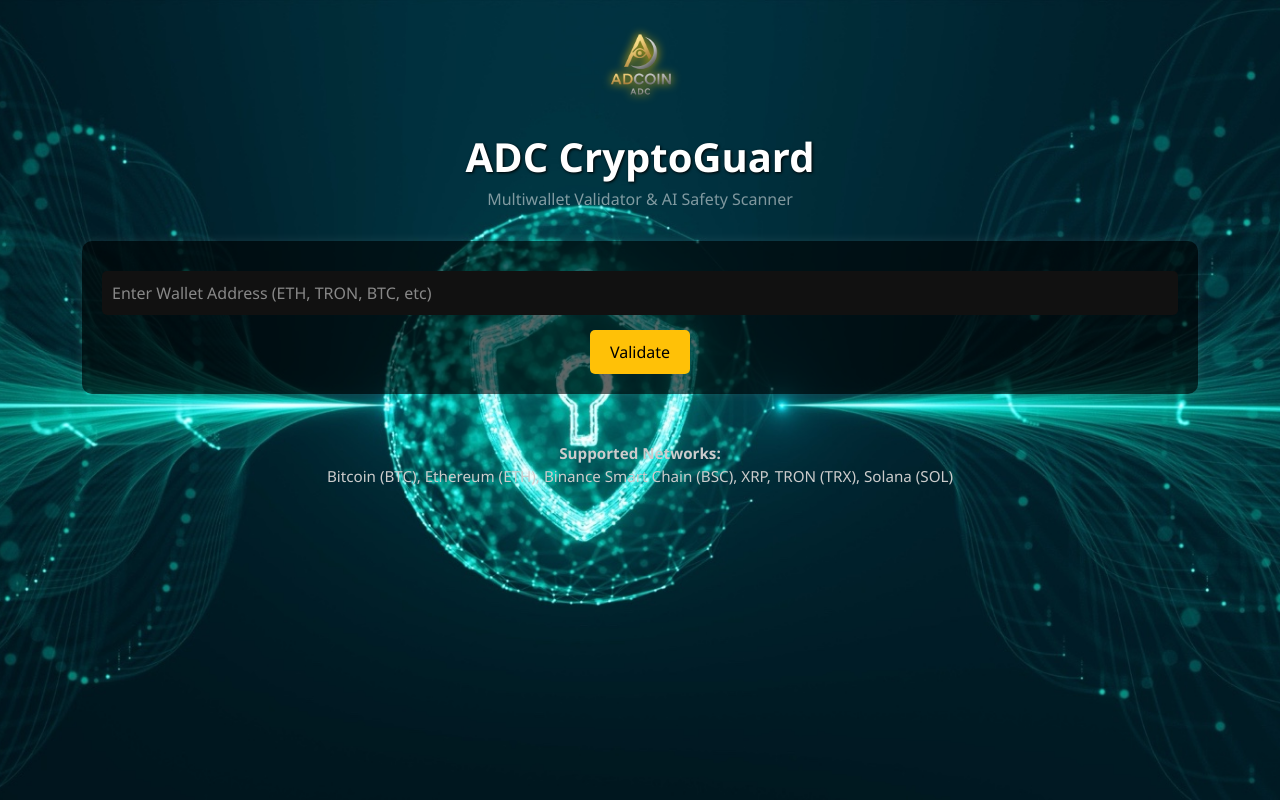
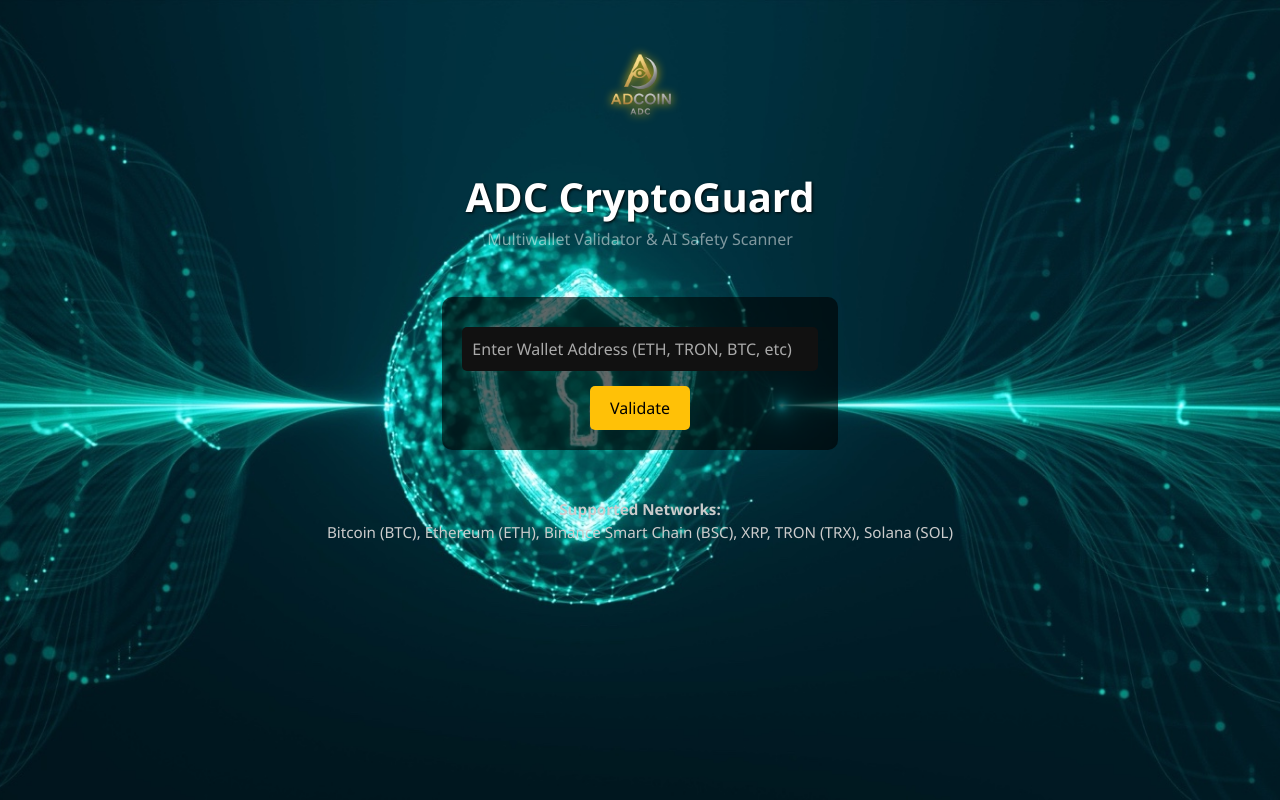
Before and after one commit to ADCoinX/adcoin-validator-ai, a Flask app: page / in a window 1280 px wide. Run offline with Flask 3, Linux system fonts and the light colour scheme.

Commit message:
Update style.css

```diff
--- a/static/style.css
+++ b/static/style.css
@@ -6,6 +6,7 @@
   font-family: 'Segoe UI', sans-serif;
   margin: 0;
   padding: 0;
+  text-align: center;
 }
 
 @keyframes bgflow {
@@ -14,82 +15,17 @@
   100% {background-position: 0% 50%;}
 }
 
-h1, h2, h3, h4, h5 {
-  text-shadow: 1px 1px 4px black;
-}
-
-input[type="text"] {
-  padding: 12px;
-  border-radius: 5px;
-  width: 100%;
-  border: 1px solid #444;
-  background: #111;
-  color: white;
-  font-size: 1rem;
-  margin-top: 10px;
-}
-
-input[type="text"]::placeholder {
-  color: #888;
-}
-
-.btn-validate {
-  padding: 10px 30px;
-  background-color: #ffc107;
-  color: black;
-  font-weight: bold;
-  font-size: 1rem;
-  border: none;
-  border-radius: 5px;
-  margin-top: 10px;
-  transition: all 0.3s ease;
-}
-
-.btn-validate:hover {
-  background-color: #ffca2c;
-  transform: scale(1.05);
-}
-
-.validator-box {
-  background-color: rgba(255, 255, 255, 0.05);
-  padding: 25px;
-  border-radius: 15px;
-  box-shadow: 0 0 10px rgba(255,255,255,0.1);
-}
-
-.tx-list {
-  font-size: 0.9rem;
-  background-color: rgba(255,255,255,0.03);
-  padding: 15px;
-  border-radius: 10px;
-  margin-top: 20px;
-  max-height: 300px;
-  overflow-y: auto;
-}
-
-.risk-safe {
-  color: #00ff6a;
-  font-weight: bold;
-}
-
-.risk-medium {
-  color: #ffc107;
-  font-weight: bold;
-}
-
-.risk-high {
-  color: #ff4444;
-  font-weight: bold;
-}
-
-.supported {
-  margin-top: 40px;
-  font-size: 0.95rem;
-  color: #ccc;
+.container {
+  max-width: 100%;
+  padding: 20px;
+  display: flex;
+  flex-direction: column;
+  align-items: center;
 }
 
 .logo {
-  width: 92px;
+  width: 110px; /* +20% dari asal */
+  margin-bottom: 20px;
   animation: glow 3s ease-in-out infinite alternate;
 }
 
@@ -101,3 +37,63 @@
     filter: drop-shadow(0 0 15px #ffcc00);
   }
 }
+
+h1 {
+  font-size: 1.8rem;
+  margin-bottom: 10px;
+  text-shadow: 1px 1px 3px black;
+}
+
+input[type="text"] {
+  padding: 12px;
+  border-radius: 6px;
+  width: 60%;  /* Kecilkan width dari 100% → 60% */
+  max-width: 400px;
+  border: 1px solid #444;
+  background: #111;
+  color: white;
+  font-size: 1rem;
+  margin-top: 15px;
+}
+
+input[type="text"]::placeholder {
+  color: #aaa;
+}
+
+.btn-validate {
+  padding: 10px 30px;
+  background-color: #ffc107;
+  color: black;
+  font-weight: bold;
+  font-size: 1rem;
+  border: none;
+  border-radius: 5px;
+  margin-top: 12px;
+  transition: all 0.3s ease;
+}
+
+.btn-validate:hover {
+  background-color: #ffdb4d;
+  transform: scale(1.05);
+}
+
+.supported {
+  font-size: 0.95rem;
+  margin-top: 35px;
+  color: #ccc;
+}
+
+/* Responsive untuk mobile */
+@media (max-width: 600px) {
+  input[type="text"] {
+    width: 90%;
+  }
+
+  .logo {
+    width: 85px;
+  }
+
+  h1 {
+    font-size: 1.4rem;
+  }
+}
```
